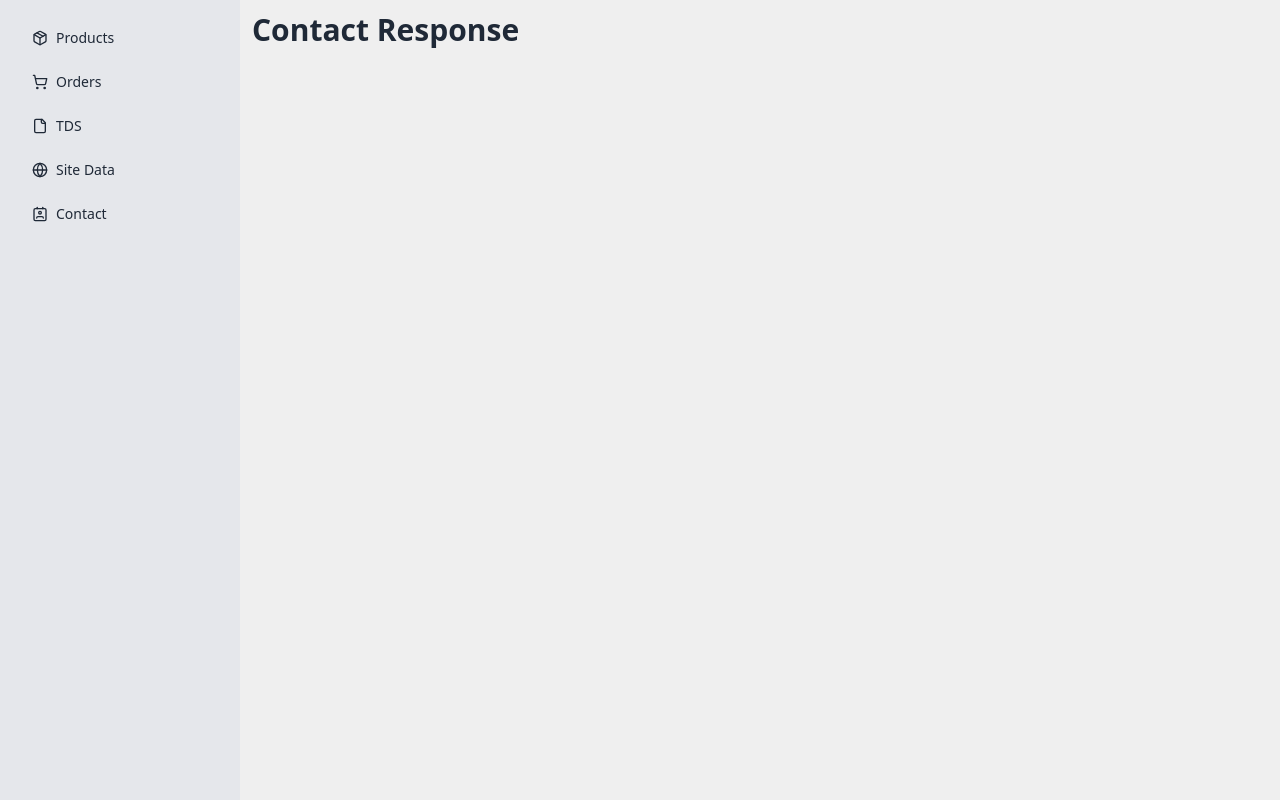
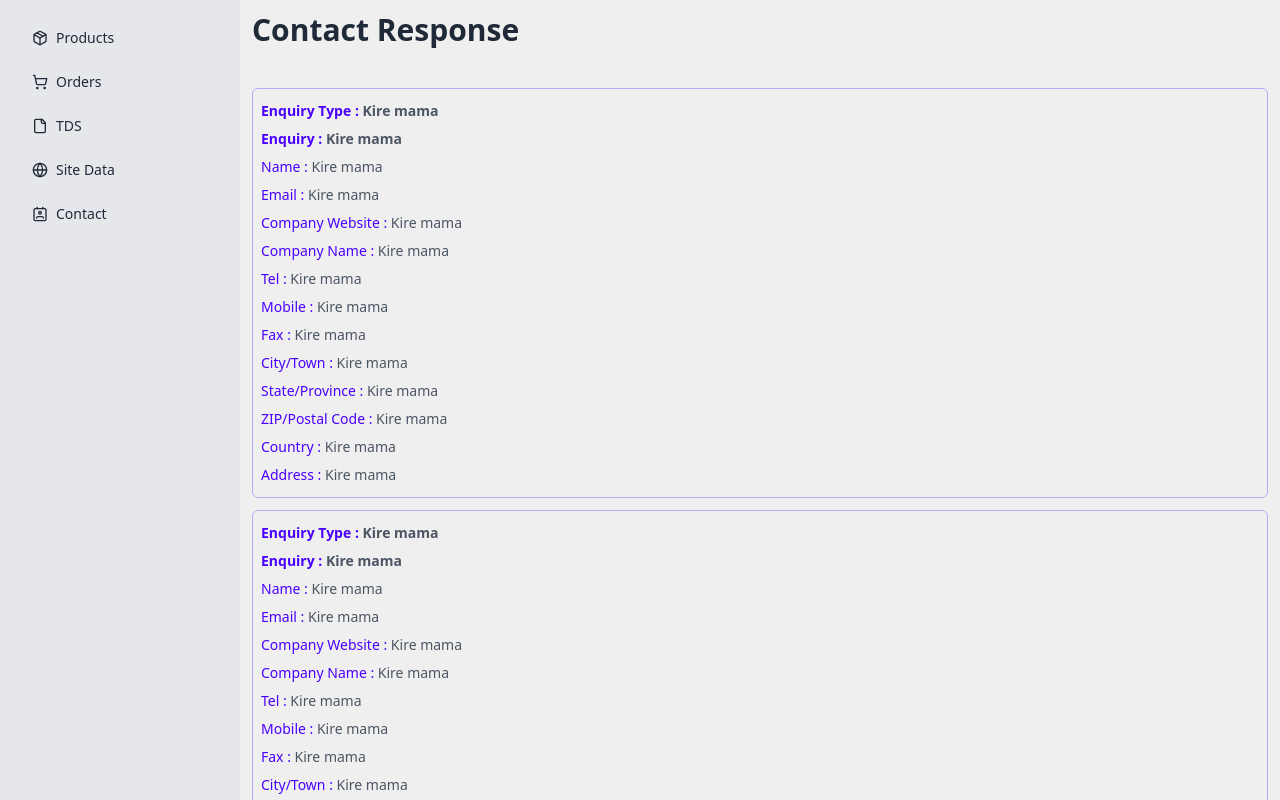
Before and after one commit to muztahiddurjoy/silockbd-admin, a React (Vite) app: page /contact in a window 1280 px wide. Shown: the top 800 px of the page. Built offline with nearby package versions, Linux system fonts and the light colour scheme; no server answers; sample sign-in values are in the browser's storage.

Commit message:
contact response added

```diff
--- /dev/null
+++ b/src/components/Contact/ContactAdapter.tsx
@@ -0,0 +1,26 @@
+import React from 'react'
+
+const ContactAdapter = () => {
+  return (
+    <div className='card my-3 p-2 border border-primary/30 rounded-md [&>p]:text-primary [&>p]:text-sm [&>p]:my-1'>
+
+      <p className=' font-semibold'>Enquiry Type : <span className='text-gray-600'>Kire mama</span></p>
+      <p className=' font-semibold mb-5'>Enquiry : <span className='text-gray-600'>Kire mama</span></p>
+      <p className=''>Name : <span className='text-gray-600'>Kire mama</span></p>
+      <p className=''>Email : <span className='text-gray-600'>Kire mama</span></p>
+      <p className=''>Company Website : <span className='text-gray-600'>Kire mama</span></p>
+      <p className=''>Company Name : <span className='text-gray-600'>Kire mama</span></p>
+      <p className=''>Tel : <span className='text-gray-600'>Kire mama</span></p>
+      <p className=''>Mobile : <span className='text-gray-600'>Kire mama</span></p>
+      <p className=''>Fax : <span className='text-gray-600'>Kire mama</span></p>
+      <p className=''>City/Town : <span className='text-gray-600'>Kire mama</span></p>
+      <p className=''>State/Province : <span className='text-gray-600'>Kire mama</span></p>
+      <p className=''>ZIP/Postal Code : <span className='text-gray-600'>Kire mama</span></p>
+      <p className=''>Country : <span className='text-gray-600'>Kire mama</span></p>
+      <p className=''>Address : <span className='text-gray-600'>Kire mama</span></p>
+
+    </div>
+  )
+}
+
+export default ContactAdapter
--- /dev/null
+++ b/src/pages/AddProduct.tsx
@@ -0,0 +1,33 @@
+import { useState } from "react"
+import Header from "../components/Common/Header"
+import Dashboard from "../components/Dashboard/Dashboard"
+
+
+
+const AddProduct = () => {
+    const [productDetails, setproductDetails] = useState<Product>({
+        name:'',
+        description:'',
+        images:[],
+        tds:'',
+        sds:'',
+        minimum_order:'',
+        codeNumber:'',
+        packagingSize:'',
+        innerBox:'',
+        outerCarton:''
+    })
+  return (
+    <Dashboard>
+        <Header>Add Product</Header>
+        <div className="mt-5">
+            <p className="font-medium">Product Images</p>
+            <div className="grid grid-cols-1 md:grid-cols-3 lg:grid-cols-4 gap-4 2xl:grid-cols-5">
+
+            </div>
+        </div>
+    </Dashboard>
+  )
+}
+
+export default AddProduct
--- a/src/pages/Contact.tsx
+++ b/src/pages/Contact.tsx
@@ -1,13 +1,14 @@
 import Dashboard from '../components/Dashboard/Dashboard'
 import Header from '../components/Common/Header'
+import ContactAdapter from '../components/Contact/ContactAdapter'
 
 const Contact = () => {
   return (
     <Dashboard>
-      <div className="flex itesm-center justify-between">
+      <div className="flex items-center justify-between mb-10">
       <Header>Contact Response</Header>
-      {/* <button className="btn btn-primary btn-sm"><Plus size={16}/>New</button> */}
       </div>
+      {Array(10).fill("_").map((v)=><ContactAdapter key={v}/>)}
     </Dashboard>
   )
 }
--- a/src/pages/Products.tsx
+++ b/src/pages/Products.tsx
@@ -2,13 +2,14 @@ import Dashboard from '../components/Dashboard/Dashboard'
 import Header from '../components/Common/Header'
 import { Plus } from 'lucide-react'
 import TableAdapter from '../components/Products/TableAdapter/TableAdapter'
+import { Link } from 'react-router-dom'
 
 const Products = () => {
   return (
     <Dashboard>
       <div className="flex itesm-center justify-between">
       <Header>Products</Header>
-      <button className="btn btn-primary btn-sm"><Plus size={16}/>New</button>
+      <Link to="/add-product"><button className="btn btn-primary btn-sm"><Plus size={16}/>New</button></Link>
       </div>
       <div className="overflow-x-auto mt-10">
         <div className="flex items-center justify-between">
```
Also changed, not shown: src/router.tsx (+6 -1 lines), src/types/types.d.ts (added, +18 -0 lines).
